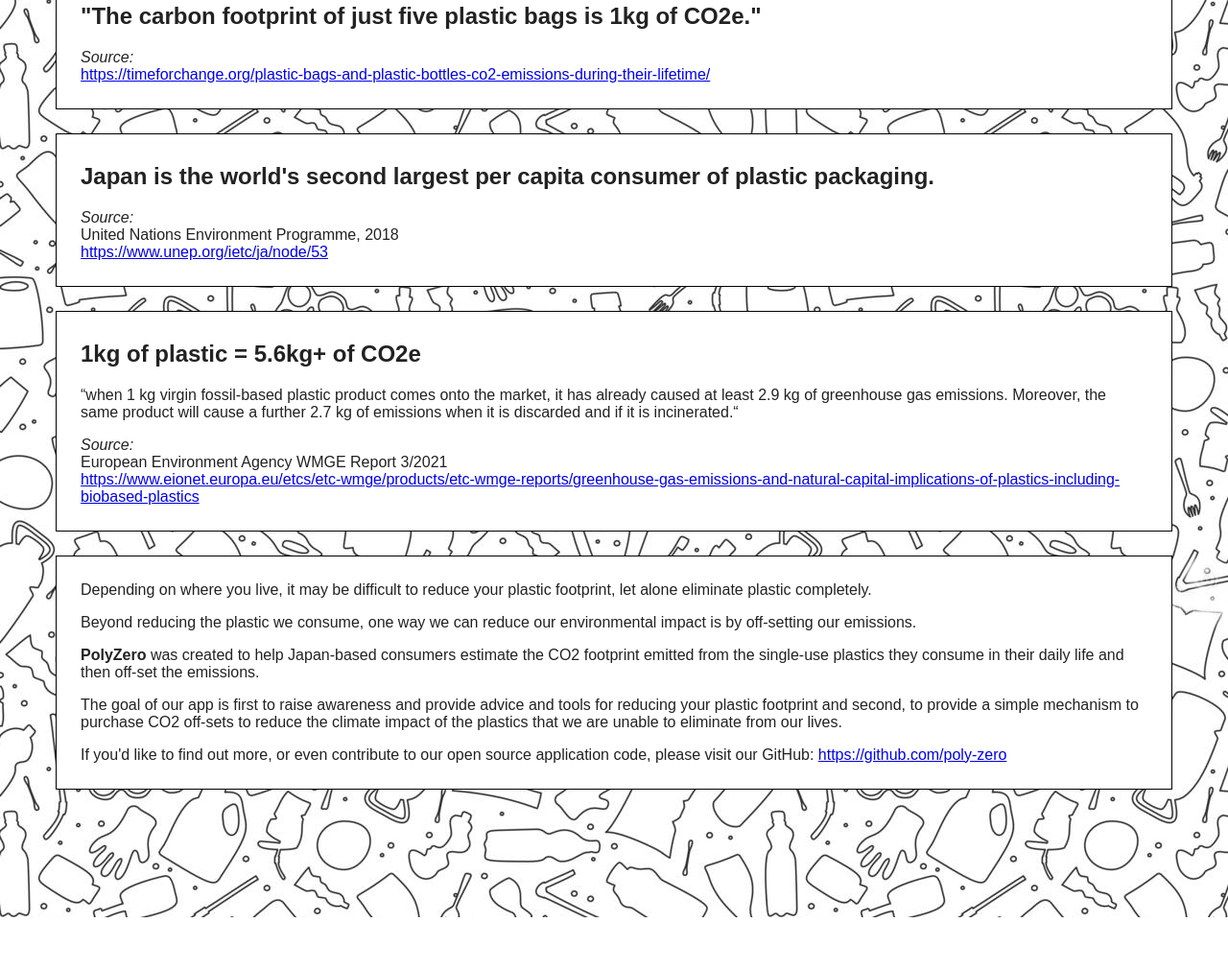
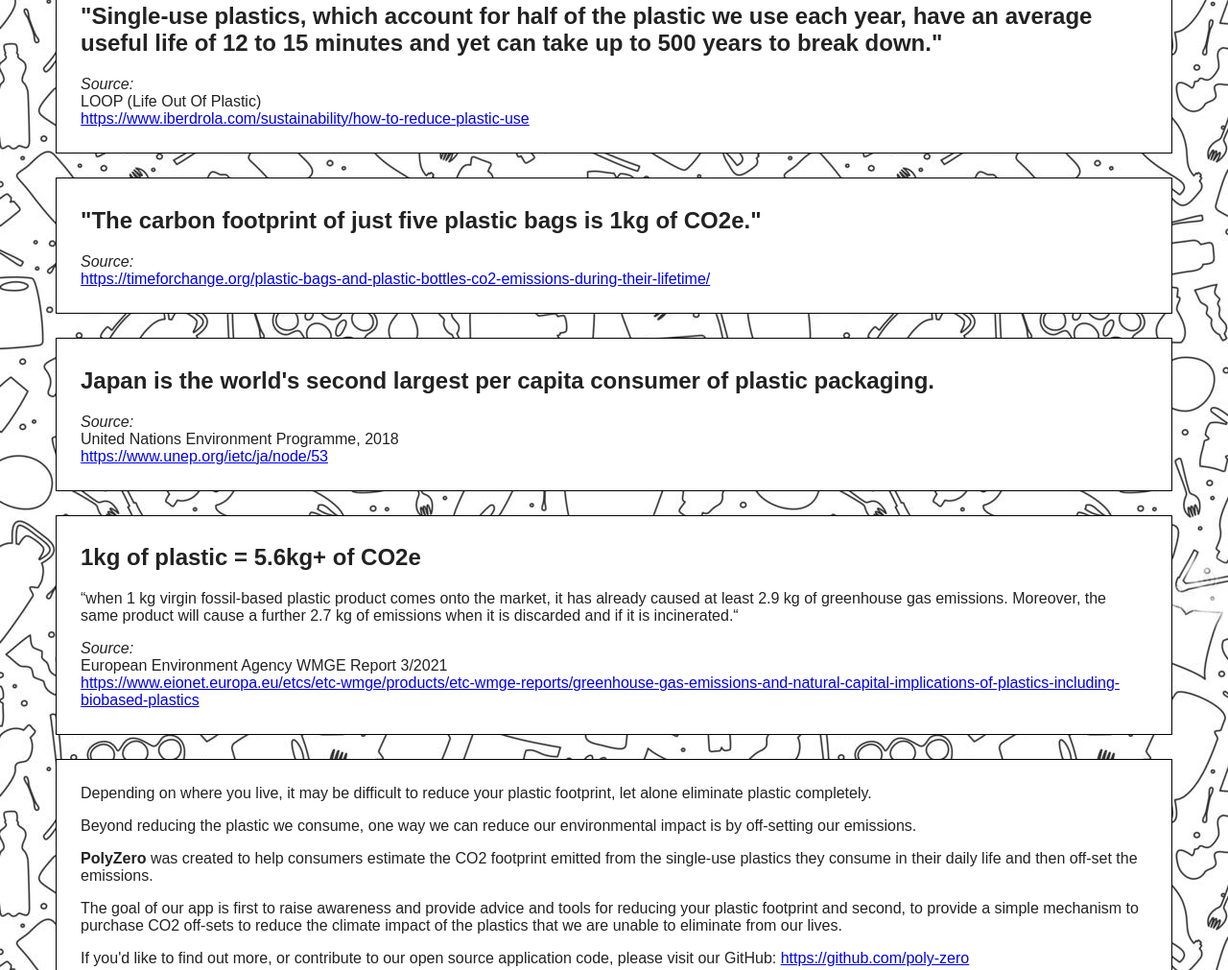
Before and after one commit to poly-zero/poly-zero.github.io, a plain HTML site: page index.html in a window 1280 px wide. Shown: the part 581-1592 px from the top of the page at 96% size. Before the commit the page ends 1537 px from the top, so only its background shows below. Drawn offline with Linux system fonts and the light colour scheme.

Commit message:
Feat: Add quote

```diff
--- a/index.html
+++ b/index.html
@@ -31,6 +31,13 @@
     </div>
 
     <div class="quote">
+      <h2>"Single-use plastics, which account for half of the plastic we use each year, have an average useful life of 12 to 15 minutes and yet can take up to 500 years to break down."</h2>
+      <p><i>Source:</i><br>
+        LOOP (Life Out Of Plastic)<br>
+      <a href="https://www.iberdrola.com/sustainability/how-to-reduce-plastic-use">https://www.iberdrola.com/sustainability/how-to-reduce-plastic-use</a>
+    </div>
+
+    <div class="quote">
       <h2>"The carbon footprint of just five plastic bags is 1kg of CO2e."</h2>
       <p><i>Source:</i><br>
       <a href="https://timeforchange.org/plastic-bags-and-plastic-bottles-co2-emissions-during-their-lifetime/">https://timeforchange.org/plastic-bags-and-plastic-bottles-co2-emissions-during-their-lifetime/</a>
@@ -55,11 +62,11 @@
       <p>Depending on where you live, it may be difficult to reduce your plastic footprint, let alone eliminate plastic completely.</p>
       <p>Beyond reducing the plastic we consume, one way we can reduce our environmental impact is by off-setting our emissions.</p>
 
-      <p><b>PolyZero</b> was created to help Japan-based consumers estimate the CO2 footprint emitted from the single-use plastics they consume in their daily life and then off-set the emissions.</p>
+      <p><b>PolyZero</b> was created to help consumers estimate the CO2 footprint emitted from the single-use plastics they consume in their daily life and then off-set the emissions.</p>
       <p>The goal of our app is first to raise awareness and provide advice and tools for reducing your plastic footprint
         and second, to provide a simple mechanism to purchase CO2 off-sets to reduce the climate impact of the plastics that we are unable to eliminate from our lives.</p>
 
-      <p>If you'd like to find out more, or even contribute to our open source application code, please visit our GitHub: <a href="https://github.com/poly-zero">https://github.com/poly-zero</a></p>
+      <p>If you'd like to find out more, or contribute to our open source application code, please visit our GitHub: <a href="https://github.com/poly-zero">https://github.com/poly-zero</a></p>
     </div>
   </body>
 </html>
```
